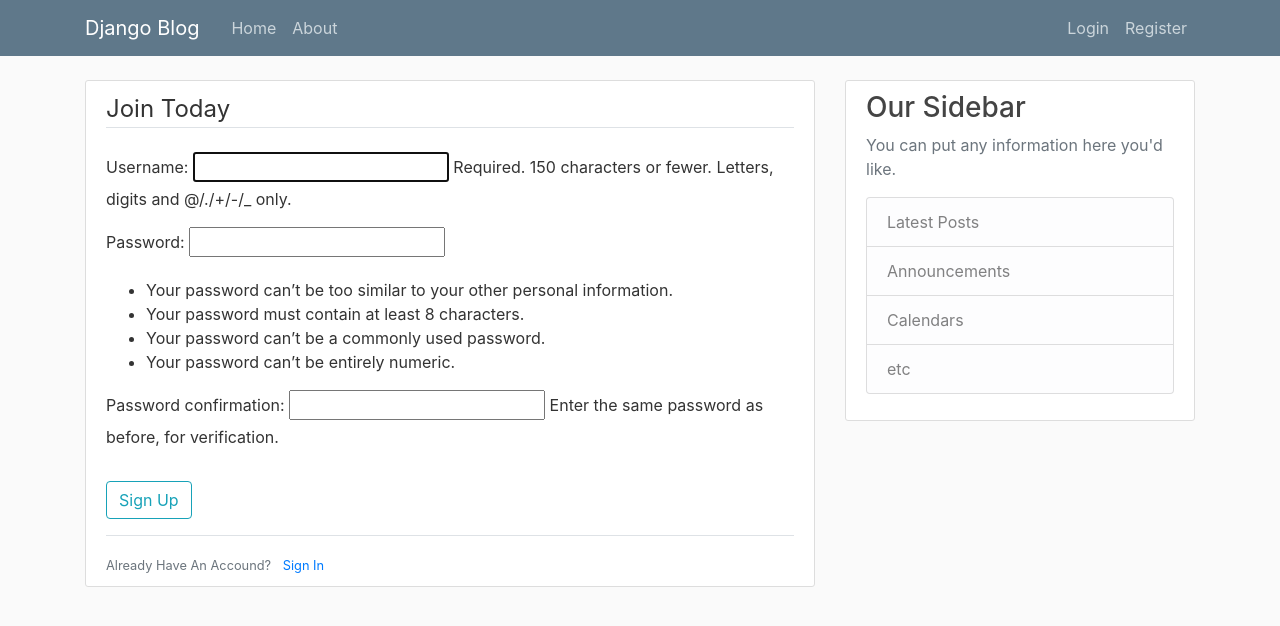
After one commit to stepkos/Tutorial-Python-Django-Blog, a Django app: page /register/ in a window 1280 px wide. The commit adds this page. Shown: the top 626 px of the page. Run offline with Django 4.2, Linux system fonts and the light colour scheme; some libraries are stand-ins or nearby versions.

Commit message:
Creaing user

```diff
--- a/blog/templates/blog/base.html
+++ b/blog/templates/blog/base.html
@@ -47,6 +47,13 @@
     <main role="main" class="container">
         <div class="row">
             <div class="col-md-8">
+                {% if messages %}
+                    {% for message in messages %}
+                        <div class="alert alert-{{ message.tags }}">
+                            {{ message }}
+                        </div>
+                    {% endfor %}
+                {% endif %}
                 {% block content %}{% endblock %}
             </div>
             <div class="col-md-4">
--- a/django_blog/urls.py
+++ b/django_blog/urls.py
@@ -15,8 +15,10 @@ Including another URLconf
 """
 from django.contrib import admin
 from django.urls import path, include
+from users import views as user_views
 
 urlpatterns = [
     path('admin/', admin.site.urls),
+    path('register/', user_views.register, name='register'),
     path('', include('blog.urls')),
 ]
--- /dev/null
+++ b/users/templates/users/register.html
@@ -0,0 +1,31 @@
+{% extends "blog/base.html" %}
+{% block content %}
+
+    <div class="content-section">
+        <form method="POST">
+
+            {% csrf_token %}
+
+            <fieldset class="form-group">
+                <legend class="border-bottom mb-4">Join Today</legend>
+                {{ form.as_p }}
+            </fieldset>
+
+            <div class="form-group">
+                <button class="btn btn-outline-info" type="submit">
+                    Sign Up
+                </button>
+            </div>
+
+        </form>
+
+        <div class="border-top pt-3">
+            <small class="text-muted">
+                Already Have An Accound?
+                <a class="ml-2" href="#">Sign In</a>
+            </small>
+        </div>
+
+    </div>
+
+{% endblock %}
--- a/users/views.py
+++ b/users/views.py
@@ -1,3 +1,22 @@
-from django.shortcuts import render
+from django.shortcuts import render, redirect
+from django.contrib.auth.forms import UserCreationForm
+from django.contrib import messages
 
-# Create your views here.
+# Types of messages
+# messages.debug()
+# messages.info()
+# messages.success()
+# messages.warning()
+# messages.error()
+
+def register(request):
+    if request.method == 'POST':
+        form = UserCreationForm(request.POST)
+        if form.is_valid():
+            form.save()
+            username = form.cleaned_data.get('username')
+            messages.success(request, f'Account created for {username}!')
+            return redirect('blog-home')
+    else:
+        form = UserCreationForm()
+    return render(request, 'users/register.html', {'form': form})
```
Also changed, not shown: django_blog/settings.py (+6 -2 lines), db.sqlite3.
